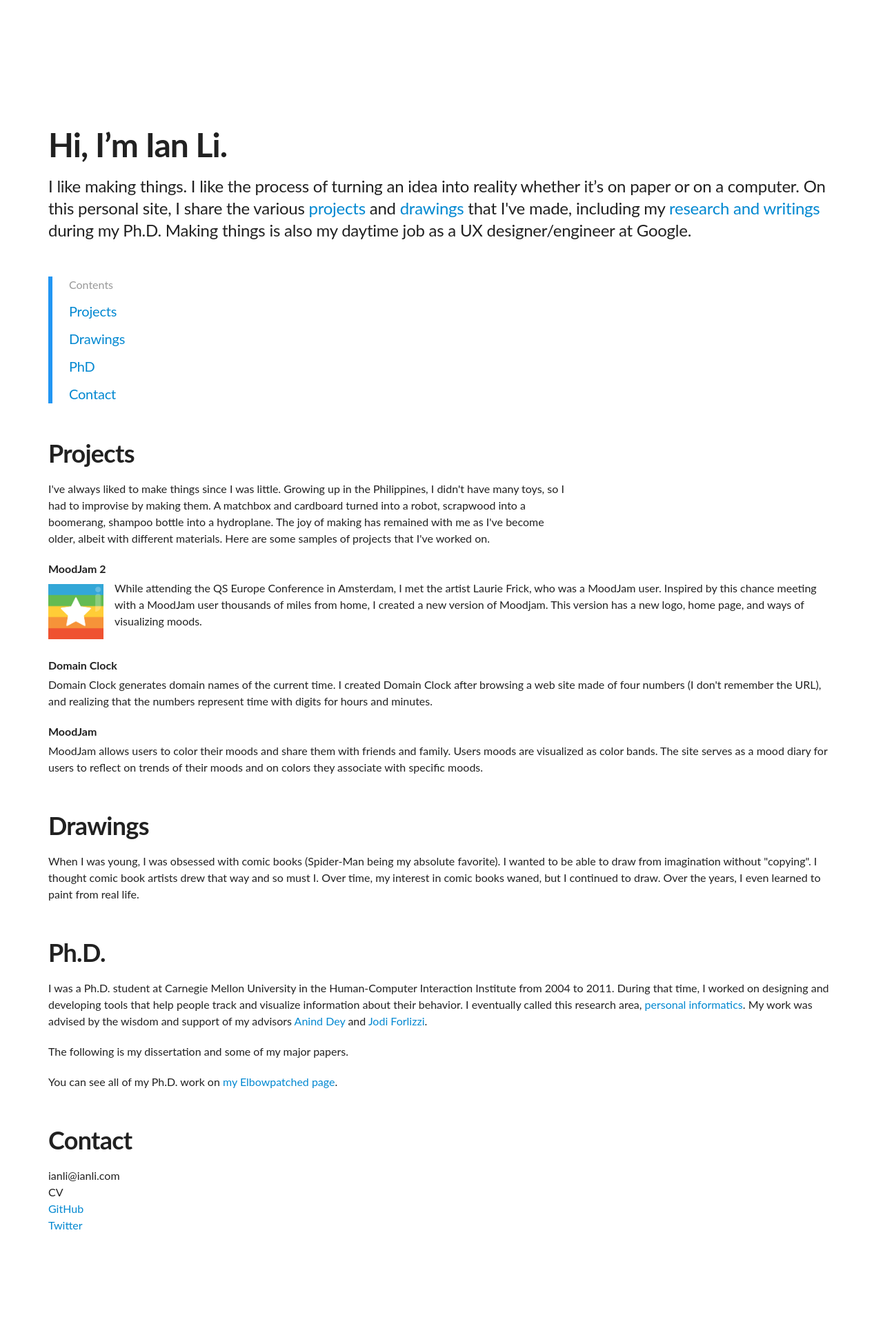
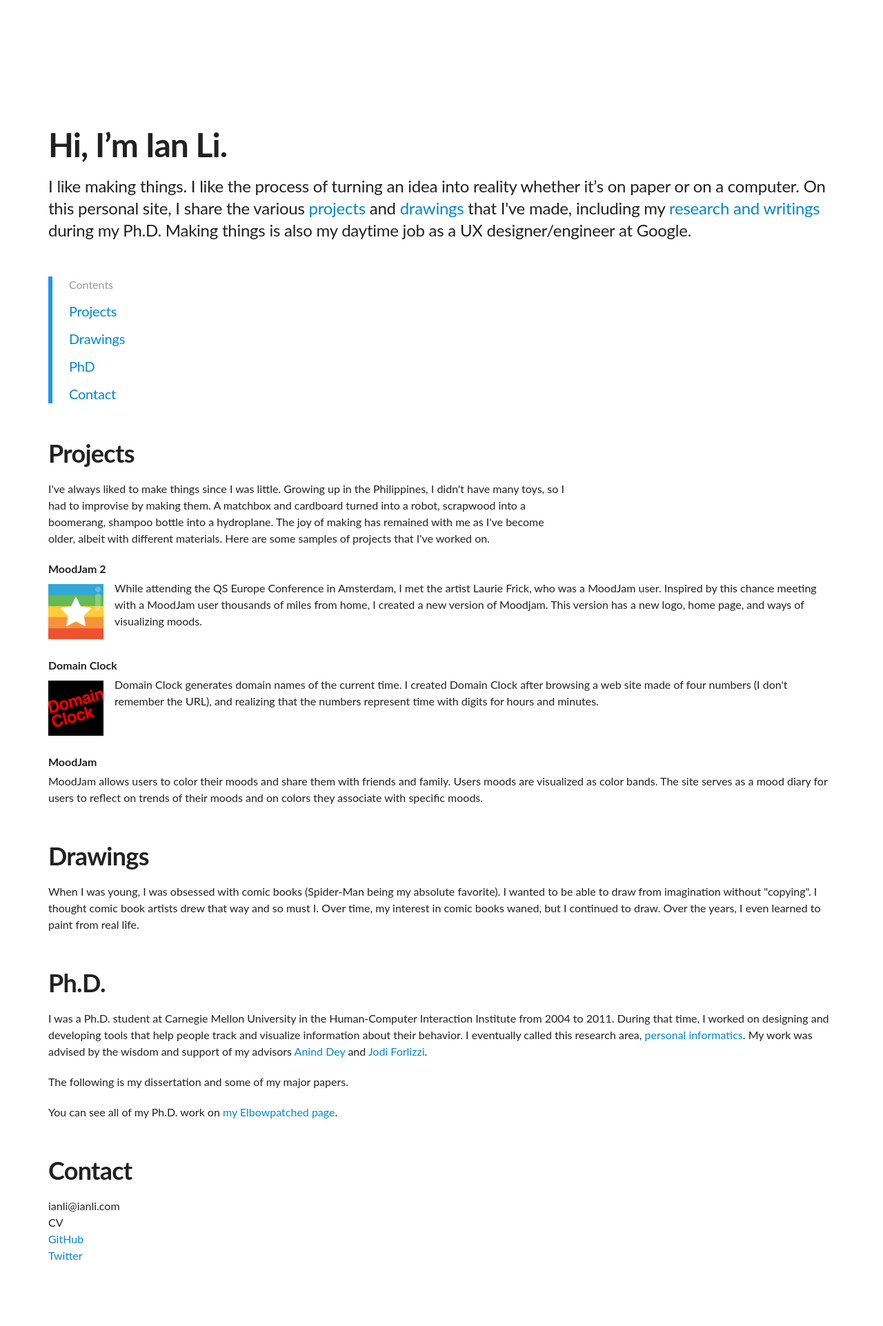
Before and after one commit to ianli/ianli.com, a Jekyll site: the page built from index.html, in a window 1280 px wide. Shown: the whole page at 69% size. Built offline with Jekyll 4.4.1, drawn with Linux system fonts in a browser that asks for light colours; before the commit the page ends 1879 px from its top, so only the background shows below that.

Commit message:
Add Domain Clock badge

```diff
--- a/_projects/domainclock.html
+++ b/_projects/domainclock.html
@@ -2,6 +2,7 @@
 title: Domain Clock
 date: 2008-12-17
 short: Domain Clock generates domain names of the current time. I created Domain Clock after browsing a web site made of four numbers (I don't remember the URL), and realizing that the numbers represent time with digits for hours and minutes.
+badge: domainclock_badge.png
 ---
 <h1>
   Domain Clock
```
Also changed, not shown: images/projects/domainclock_badge.png (added), images/projects/moodjam-2_badge.png.
